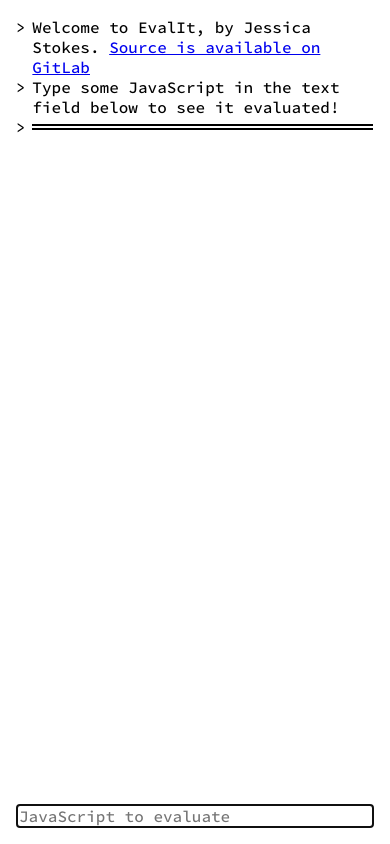
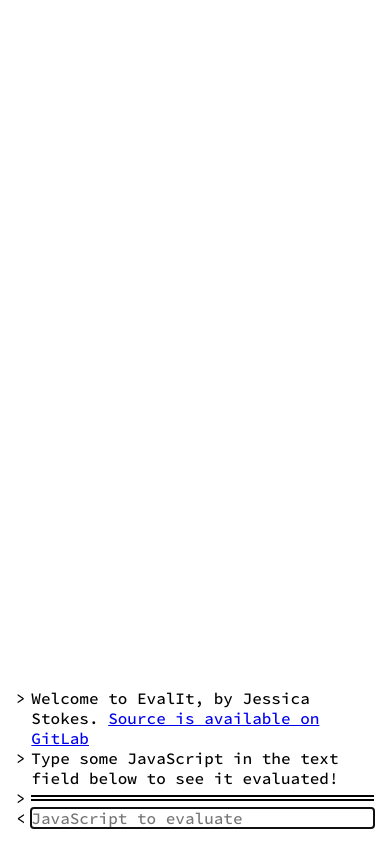
Before and after one commit to ticky/evalit, a plain HTML site: page index.html in a window 390 px wide. Drawn offline with Linux system fonts and the light colour scheme.

Commit message:
Mobile support = <3

```diff
--- a/index.html
+++ b/index.html
@@ -2,6 +2,7 @@
 <html>
   <head>
     <title>EvalIt - JavaScript REPL</title>
+    <meta name="viewport" content="width=device-width,initial-scale=1.0" />
     <link rel="stylesheet" type="text/css" href="style.css" />
   </head>
   <body>
@@ -13,12 +14,14 @@
         Type some JavaScript in the text field below to see it evaluated!
       </li>
       <li class="output">
-        <hr/>
+        <hr />
+      </li>
+      <li class="input">
+        <form id="input">
+          <input id="inputValue" type="text" autocomplete="off" autofocus placeholder="JavaScript to evaluate" />
+        </form>
       </li>
     </ul>
-    <form id="input">
-      <input id="inputValue" type="text" autocomplete="off" autofocus placeholder="JavaScript to evaluate" />
-    </form>
     <script type="text/javascript" src="repl.js"></script>
   </body>
 </html>
--- a/repl.js
+++ b/repl.js
@@ -1,6 +1,7 @@
 'use strict';
 
 (function(sandboxedEval) {
+  var input = document.getElementById('input');
   var output = document.getElementById('output');
 
   function createRow(text, type, error) {
@@ -20,8 +21,8 @@
     } else {
       row.appendChild(content);
     }
-    output.appendChild(row);
-    output.scrollTop = output.scrollHeight;
+    output.insertBefore(row, output.lastElementChild);
+    document.body.scrollTop = document.body.scrollHeight;
   }
 
   function runAndShowResult(value) {
@@ -45,7 +46,7 @@
     createRow(resultString, 'output', error);
   }
 
-  document.getElementById('input').addEventListener('submit', function(evt) {
+  input.addEventListener('submit', function(evt) {
     evt.preventDefault();
     evt.stopPropagation();
 
--- a/style.css
+++ b/style.css
@@ -12,22 +12,26 @@
   box-sizing: border-box;
 }
 
+html, body {
+  min-height: 100%;
+  min-height: 100vh;
+}
+
 body {
   font-family: 'Source Code Pro', monospace;
   color: black;
-  position: absolute;
-  height: 100%;
-  width: 100%;
   margin: 0;
-  padding: 1em;
+  padding: 0;
   font-size: 12pt;
-  min-height: 100%;
   display: -webkit-flex;
   display: -moz-flex;
   display: flex;
-  -webkit-flex-direction: column;
-  -moz-flex-direction: column;
-  flex-direction: column;
+  -webkit-flex-direction: row;
+  -moz-flex-direction: row;
+  flex-direction: row;
+  -webkit-align-items: flex-end;
+  -moz-align-items: flex-end;
+  align-items: flex-end;
 }
 
 hr {
@@ -37,24 +41,25 @@ hr {
   background: linear-gradient(to bottom, rgba(0,0,0,0) 0%,rgba(0,0,0,0) 37%,rgba(0,0,0,1) 37%,rgba(0,0,0,1) 45%,rgba(0,0,0,0) 45%,rgba(0,0,0,0) 55%,rgba(0,0,0,1) 55%,rgba(0,0,0,1) 63%,rgba(0,0,0,0) 63%,rgba(0,0,0,0) 100%);
 }
 
-#output {
-  -webkit-flex: 1;
-  -moz-flex: 1;
-  flex: 1;
-  overflow: hidden;
-  margin: 0;
-}
-
 #inputValue {
+  border-radius: 0;
+  background: transparent;
   width: 100%;
   background: transparent;
   border: 1px solid black;
   font: inherit;
+  padding: 0;
+  margin: 0;
+  border: none;
 }
 
 #output {
+  margin: 0;
   list-style: none;
-  padding: 1px;
+  padding: 1em;
+  -webkit-flex: 1;
+  -moz-flex: 1;
+  flex: 1;
 }
 
 #output li {
```
